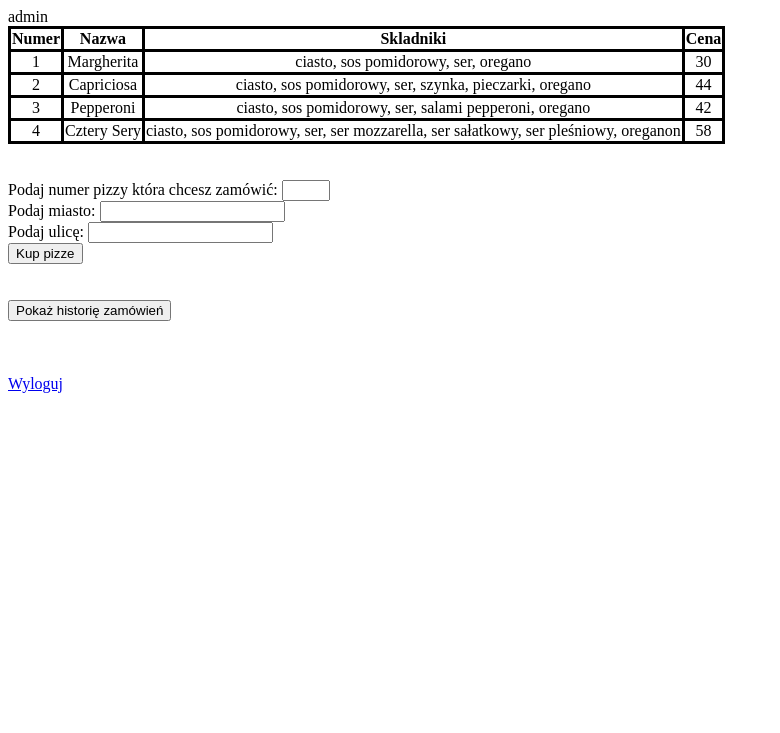
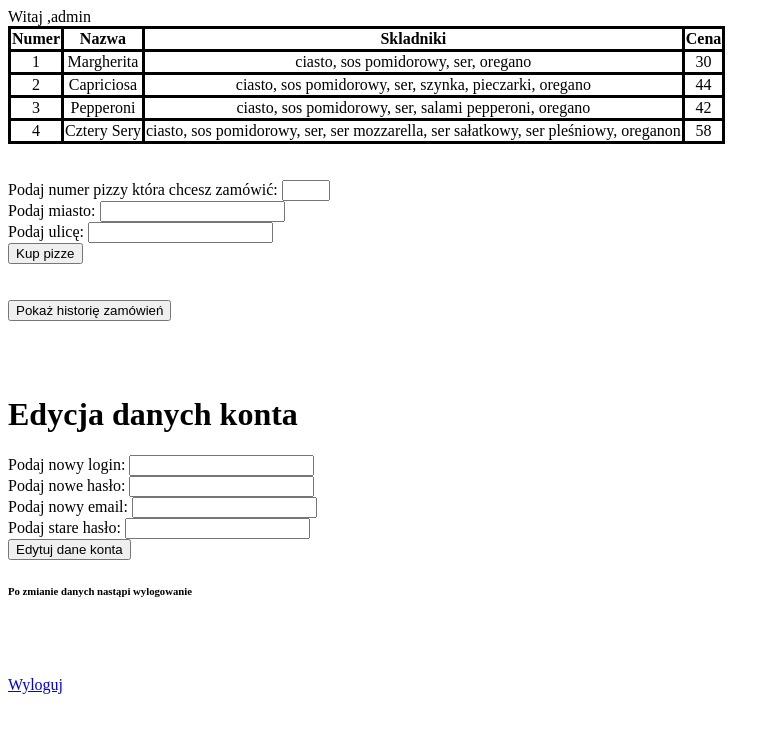
Before and after one commit to Gierwont/pizzeria_pain, a PHP site: page /main.php in a window 1280 px wide. Shown: the top 733 px of the page, without its empty margins (0-780 px from the left). Run offline with PHP 8.4, Linux system fonts and the light colour scheme; a user stored in the database is signed in; data comes from the database, SQL or seed files in the repository.

Commit message:
Add files via upload

```diff
--- a/connect.php
+++ b/connect.php
@@ -10,4 +10,19 @@ $conn = new mysqli($servername, $username, $password,$dbname);
 if ($conn->connect_error) {
     die("Nie połączono, błąd: " . $conn->connect_error);
 }
+function szyfruj_cezara($haslo, $przesuniecie)
+        {
+            $zaszyfrowane = "";
+            $dlugosc = strlen($haslo);
+            for ($i = 0; $i < $dlugosc; $i++) {
+                $kod = ord($haslo[$i]);
+                if (ctype_alpha($haslo[$i])) {
+                    $kod_szyfr = ($kod + $przesuniecie - ($kod >= 65 && $kod <= 90 && $kod + $przesuniecie > 90 || $kod >= 97 && $kod <= 122 && $kod + $przesuniecie > 122) * 26);
+                    $zaszyfrowane .= chr($kod_szyfr);
+                } else {
+                    $zaszyfrowane .= $haslo[$i];
+                }
+            }
+            return $zaszyfrowane;
+        }
 ?>
--- a/login.php
+++ b/login.php
@@ -17,7 +17,8 @@ session_start();
 
     $login= $_POST['login'];
     $_SESSION["login"] = $login;
-    $pass= sha1($_POST['pass']);
+    $pass = szyfruj_cezara(sha1($_POST['pass']),3);
+
 
     $result = mysqli_fetch_array(mysqli_query($conn,"SELECT COUNT(*) FROM `user` WHERE `login` = '$login' AND `haslo` = '$pass'"));
     if ($result[0] == 0) {
--- a/main.php
+++ b/main.php
@@ -3,6 +3,7 @@ session_start();
 ?>
 <!DOCTYPE html>
 <html lang="en">
+
 <head>
     <meta charset="UTF-8">
     <meta http-equiv="X-UA-Compatible" content="IE=edge">
@@ -10,14 +11,15 @@ session_start();
     <title>Document</title>
     <link rel="stylesheet" href="style.css">
 </head>
+
 <body>
     <?php
     require('connect.php');
-        $current_login=$_SESSION["login"];
-        echo $current_login;
+    $current_login = $_SESSION["login"];
+    echo "Witaj ," . $current_login ;
     $result = mysqli_query($conn, "SELECT * FROM pizza ");
     echo '<table><tr><th>Numer</th><th>Nazwa</th><th>Skladniki</th><th>Cena</th></tr>';
-        while($row = mysqli_fetch_array($result)) {
+    while ($row = mysqli_fetch_array($result)) {
         echo "<tr><td>{$row['id']}</td><td>{$row['nazwa']}</td><td>{$row['skladniki']}</td><td>{$row['cena']}</td></tr>";
     }
     echo '</table>';
@@ -33,12 +35,11 @@ session_start();
     </form>
 
     <?php
-    if(isset($_POST['submit'])){  //skladanie zamowienia
-        echo $current_login;
+    if (isset($_POST['submit'])) { //skladanie zamowienia
 
-    $numer= $_POST['numer'];
-    $city= $_POST['city'];
-    $street= $_POST['street'];
+        $numer = $_POST['numer'];
+        $city = $_POST['city'];
+        $street = $_POST['street'];
 
         $sql = "INSERT INTO pizza_order (numer,city,street,ordered_by,is_sent) VALUES ('$numer','$city','$street','$current_login','nie')";
 
@@ -59,20 +60,19 @@ session_start();
 
 
 
-    if(isset($_POST['button'])){ //wypisywanie historii zamowien
+    if (isset($_POST['button'])) { //wypisywanie historii zamowien
 
-        if($current_login=="admin"){
+        if ($current_login == "admin") {
             $result = mysqli_query($conn, "SELECT * FROM pizza_order ");
             echo '<table><tr><th>Numer zamowienia</th><th>Numer pizzy</th><th>Miasto</th><th>Ulica</th><th>Czy wysłano</th><th>Wyślij</th></tr>';
-            while($row = mysqli_fetch_array($result)) {
+            while ($row = mysqli_fetch_array($result)) {
                 echo "<tr><td>{$row['id']}</td><td>{$row['numer']}</td><td>{$row['city']}</td><td>{$row['street']}</td><td>{$row['is_sent']}</td></tr>";
             }
             echo '</table>';
-        }
-        else {
+        } else {
             $result = mysqli_query($conn, "SELECT * FROM pizza_order WHERE ordered_by ='$current_login' ");
             echo '<table><tr><th>Numer zamowienia</th><th>Numer pizzy</th><th>Miasto</th><th>Ulica</th><th>Czy wysłano</th></tr>';
-            while($row = mysqli_fetch_array($result)) {
+            while ($row = mysqli_fetch_array($result)) {
                 echo "<tr><td>{$row['id']}</td><td>{$row['numer']}</td><td>{$row['city']}</td><td>{$row['street']}</td><td>{$row['is_sent']}</td></tr>";
             }
             echo '</table>';
@@ -80,11 +80,58 @@ session_start();
 
     }
 
+    ?>
+    <br><br>
+    <h1>Edycja danych konta</h1>
+    <form action="main.php" method="POST">
+        Podaj nowy login: <input type="text" name="new_login"><br>
+        Podaj nowe hasło: <input type="text" name="new_pasword"><br>
+        Podaj nowy email: <input type="text" name="new_email"><br>
+        Podaj stare hasło: <input type="text" name="old_password"><br>
+        <input type="submit" name="edit" value="Edytuj dane konta"><br>
+        <h6>Po zmianie danych nastąpi wylogowanie</h6>
+    </form><br>
 
 
-    mysqli_close($conn);
+    <?php
+    if (isset($_POST['edit'])) {
+
+        $new_login = $_POST["new_login"];
+        $new_password = szyfruj_cezara(sha1($_POST['new_pasword']),3);
+        $new_email = $_POST["new_email"];
+        $old_password = szyfruj_cezara(sha1($_POST['old_password']),3);
+
+
+        $sql = "SELECT haslo FROM user WHERE login = '$current_login'";
+        $result = mysqli_query($conn, $sql);
+        if (mysqli_num_rows($result) == 1) {
+            $row = mysqli_fetch_assoc($result);
+            $pass_indatabase = $row['haslo'];
+            if (filter_var($new_email, FILTER_VALIDATE_EMAIL) && $pass_indatabase == $old_password) {
+
+
+                $sql = "UPDATE user SET login = '$new_login', haslo= '$new_password', email= '$new_email' WHERE haslo='$old_password'";
+                if (mysqli_query($conn, $sql)) {
+                    echo "<div class='text'>Dodano rekord</div>";
+                    header("Location: /logout.php");
+                } else {
+                    echo "błąd: " . $sql_edit . mysqli_error($conn);
+                }
+            } else {
+                echo "podano niepoprawny email lub hasło się nie zgadza";
+            }
+
+        } else {
+            echo 'Nie udało się pobrać rzeczy z bazy danych.';
+        }
+
+    }
+
     ?>
+
+
     <br><br>
     <a href="logout.php">Wyloguj</a>
 </body>
+
 </html>
--- a/pizzeria.sql
+++ b/pizzeria.sql
@@ -28,3 +28,9 @@ CREATE TABLE pizza_order (
     ordered_by VARCHAR(50),
     is_sent VARCHAR(50)
 );
+
+ALTER TABLE pizza_order ADD COLUMN user_id INT;
+ALTER TABLE pizza_order ADD COLUMN pizza_id INT;
+
+ALTER TABLE pizza_order ADD FOREIGN KEY (user_id) REFERENCES user(id);
+ALTER TABLE pizza_order ADD FOREIGN KEY (pizza_id) REFERENCES pizza(id);
```
Also changed, not shown: register.php (+34 -14 lines). Lines whose indentation alone changed are shown as unchanged.
